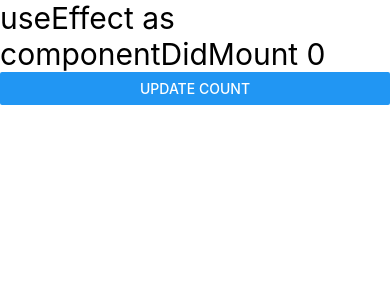
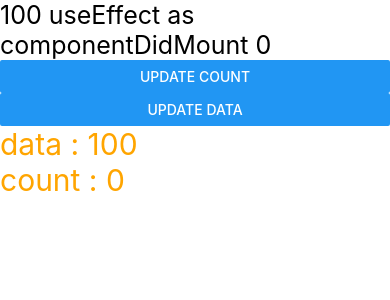
Before and after one commit to gauravk0247/React-Native-Journey, a React Native app: screen / in a window 390 px wide. Shown: the top 300 px of the page. Built offline with nearby package versions, Linux system fonts and the light colour scheme.

Commit message:
React-Native

```diff
--- a/App.js
+++ b/App.js
@@ -5,19 +5,49 @@
  * @format
  */
 
-import React, { useState } from 'react';
+import React, { useEffect, useState } from 'react';
 import {
   View,
   Text,
   Button
 } from 'react-native';
-const App = ()=>{
-  const [count, setCount]=useState(0);
+const App = () => {
+  const [count, setCount] = useState(0);
+  const [data, setData] = useState(100);
+
+  // useEffect(()=>{
+  //   console.warn("do some animation")
+  // }, [count])
+
+  // useEffect(()=>{
+  //   console.warn("call some api here")
+  // }, [data])
+
   return (
     <View>
-    <Text style={{fontSize: 30}}>useEffect as componentDidMount {count}</Text>
-    <Button title="Update Count" onPress={()=>setCount(count+1)}></Button>
+      <Text style={{ fontSize: 25 }}>{data} useEffect as componentDidMount {count}</Text>
+      <Button title="Update Count" onPress={() => setCount(count + 1)}></Button>
+      <Button title="Update Data" onPress={() => setData(data + 1)}></Button>
+      <Users info={{ data, count }} />
     </View>
   );
 }
+const Users = (props) => {
+  console.warn(props.info)
+
+  useEffect(() => {
+    console.warn("run this code when data prop is updated");
+  }, [props.info.data])
+
+  useEffect(() => {
+    console.warn("run this code when count prop is updated");
+  }, [props.info.count])
+
+  return (
+    <View>
+      <Text style={{ fontSize: 30, color: 'orange' }}>data : {props.info.data}</Text>
+      <Text style={{ fontSize: 30, color: 'orange' }}>count : {props.info.count}</Text>
+    </View>
+  )
+}
 export default App;
```
